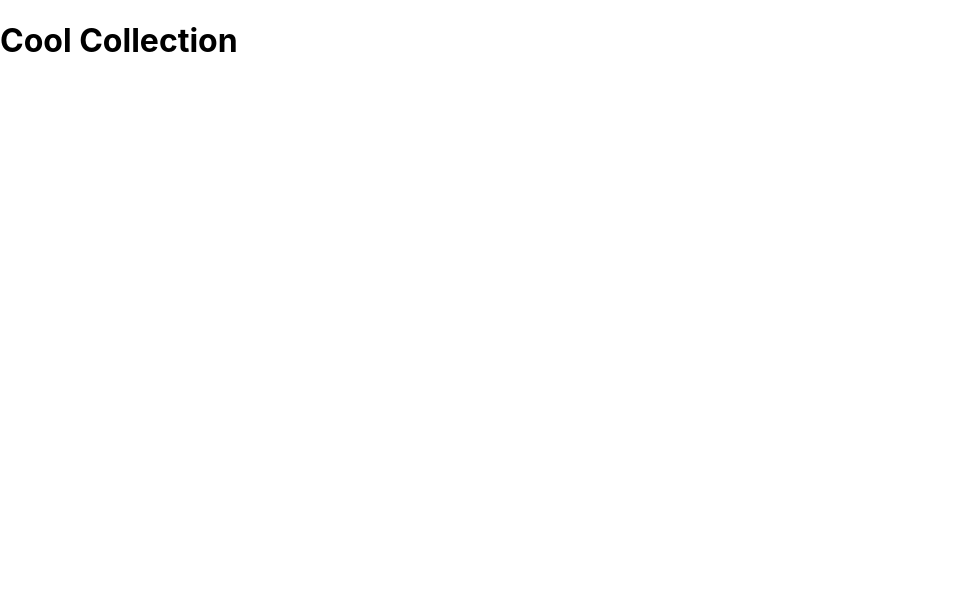
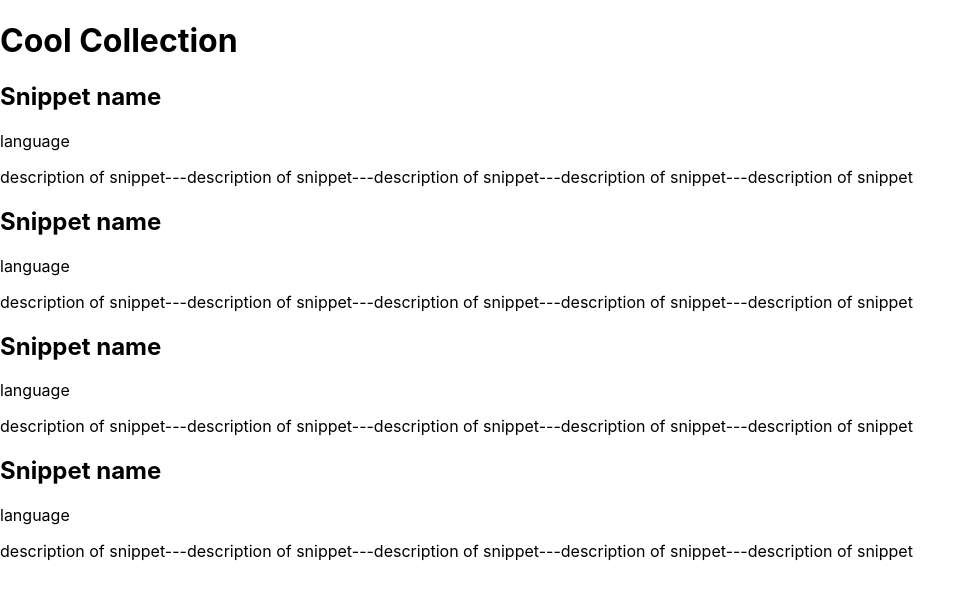
Before and after one commit to go-yasi/syntax-trainer, a React (Create React App) app in the folder client/: page /collection in a window 1280 px wide. Shown: the top 600 px of the page, without its empty margins (0-976 px from the left). Built offline with nearby package versions, Linux system fonts and the light colour scheme.

Commit message:
snippet card and collection card

```diff
--- a/client/src/components/CollectionCard/index.js
+++ b/client/src/components/CollectionCard/index.js
@@ -0,0 +1,12 @@
+import React, { useState } from "react";
+
+function CollectionCard() {
+    return(
+        <div>
+            <h2>Collection name</h2>
+            <p>length of collection</p>
+         </div>
+    )
+}
+
+export default CollectionCard;
--- a/client/src/components/SnippetCard/index.js
+++ b/client/src/components/SnippetCard/index.js
@@ -0,0 +1,13 @@
+import React, { useState } from "react";
+
+function SnippetCard() {
+    return(
+        <div>
+            <h2>Snippet name</h2>
+            <p>language</p>
+            <p>description of snippet---description of snippet---description of snippet---description of snippet---description of snippet</p>
+        </div>
+    )
+}
+
+export default SnippetCard;
--- a/client/src/pages/Collection.js
+++ b/client/src/pages/Collection.js
@@ -1,10 +1,19 @@
 import React, { Component } from "react";
+import SnippetCard from "../components/SnippetCard";
 
 class Collection extends Component {
     render() {
+
         return (
-            <h1>Cool Collection</h1>
+            <div>
+                <h1>Cool Collection</h1>
+                <SnippetCard />
+                <SnippetCard />
+                <SnippetCard />
+                <SnippetCard />
+            </div>
         );
+
     }
 }
 
--- a/client/src/pages/Home.js
+++ b/client/src/pages/Home.js
@@ -1,10 +1,15 @@
 import React, { Component } from "react";
+import CollectionCard from "../components/CollectionCard";
 
 class Home extends Component {
     render() {
         return (
             <div>
                 <h1>Hello World! You're Home</h1>
+                <CollectionCard />
+                <CollectionCard />
+                <CollectionCard />
+                <CollectionCard />
             </div>
 
         );
--- a/client/src/pages/Snippet.js
+++ b/client/src/pages/Snippet.js
@@ -1,9 +1,13 @@
 import React, { Component } from "react";
 
 class Snippet extends Component {
+
     render() {
         return (
-            <h1>The Snippet!</h1>
+            <div>
+                <h1>The Snippet!</h1>
+                <p></p>
+            </div>
         );
     }
 }
```
